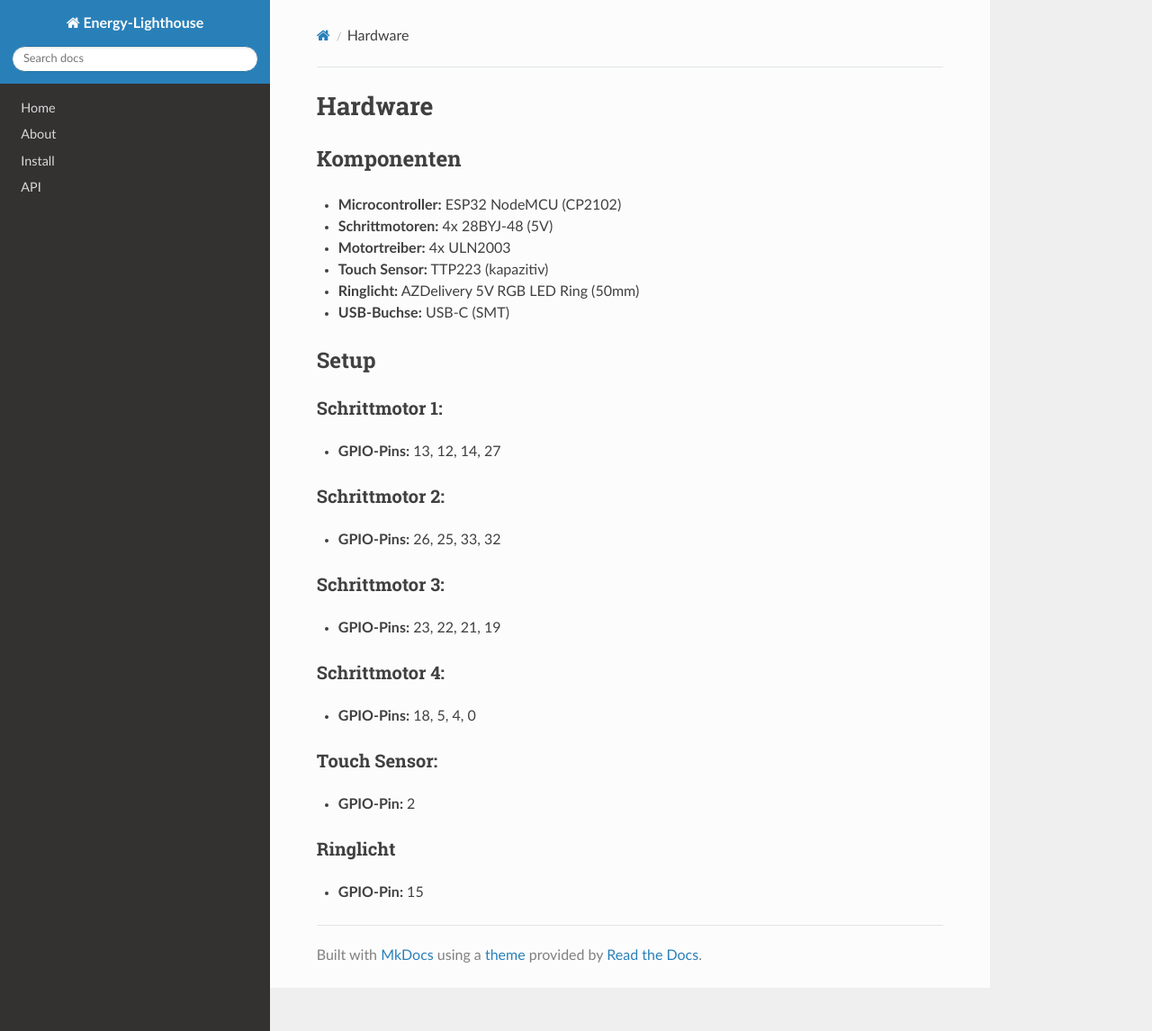
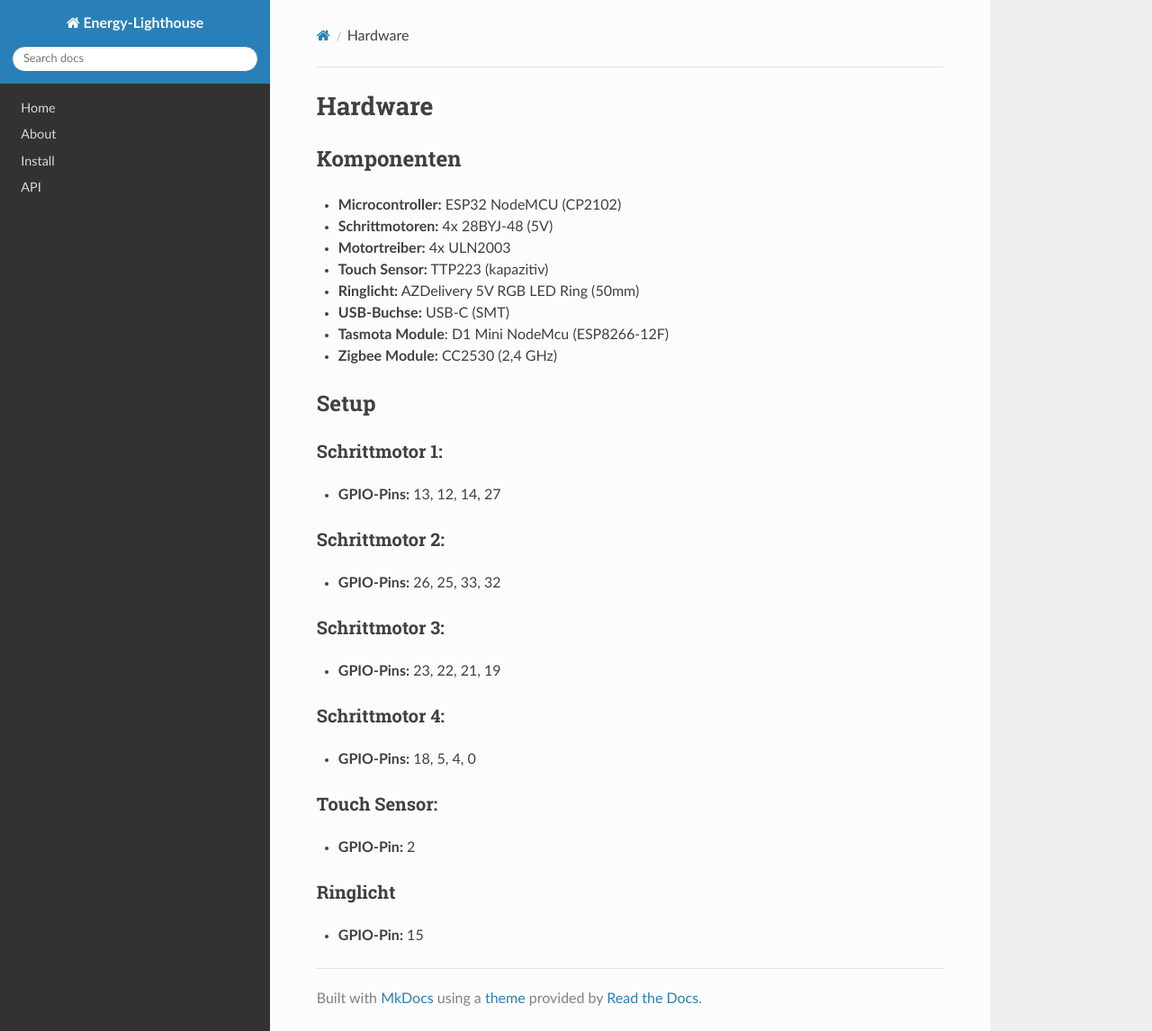
Before and after one commit to 2481632/Ampere, an MkDocs documentation site: the page built from docs/docs/hardware.md, in a window 1280 px wide and 1146 px high. Shown: the whole window at 90% size. Built offline with MkDocs 1.6.1, drawn with Linux system fonts in a browser that asks for light colours; nearby versions of some CDN libraries.

Commit message:
Add Tasmota and ZigBee Module

```diff
--- a/docs/docs/hardware.md
+++ b/docs/docs/hardware.md
@@ -8,6 +8,8 @@
 - **Touch Sensor:** TTP223 (kapazitiv)
 - **Ringlicht:** AZDelivery 5V RGB LED Ring (50mm)
 - **USB-Buchse:** USB-C (SMT)
+- **Tasmota Module**: D1 Mini NodeMcu (ESP8266-12F)
+- **Zigbee Module:** CC2530 (2,4 GHz)
 
 ## Setup
 
```
